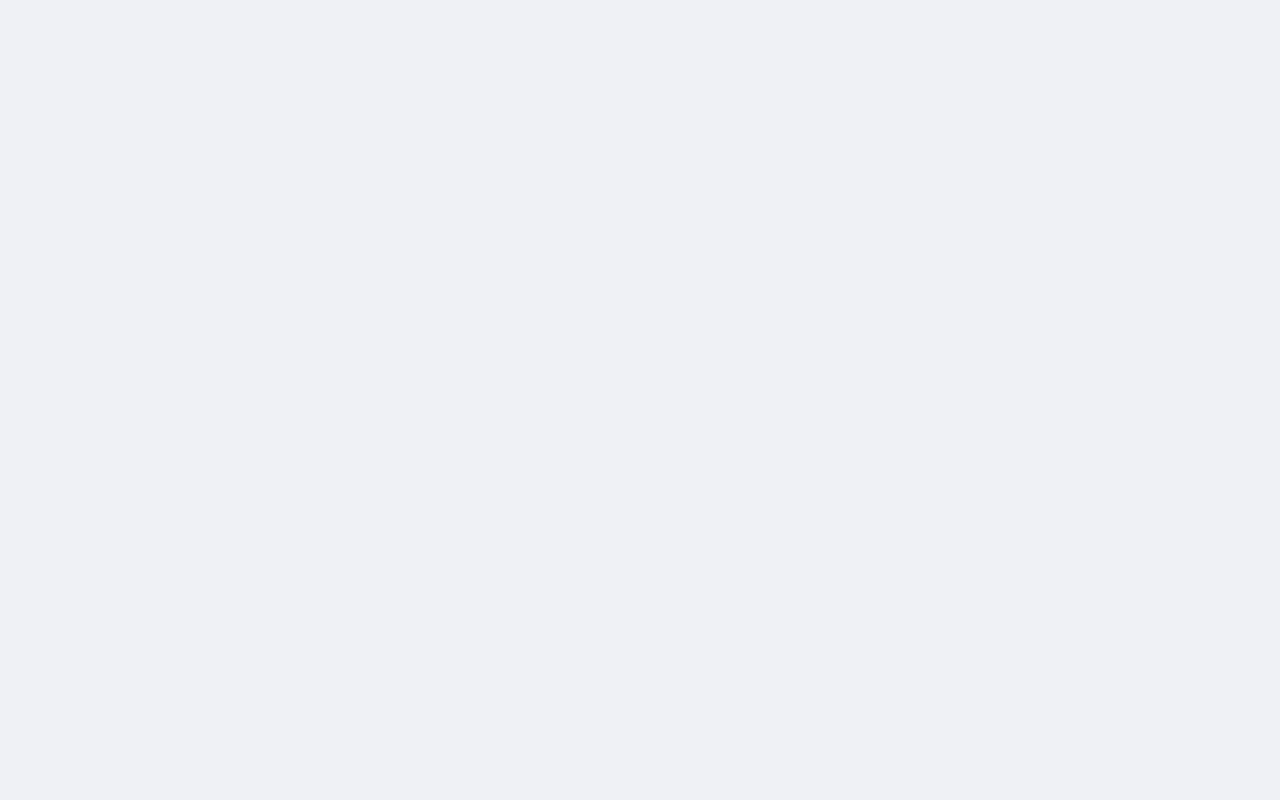
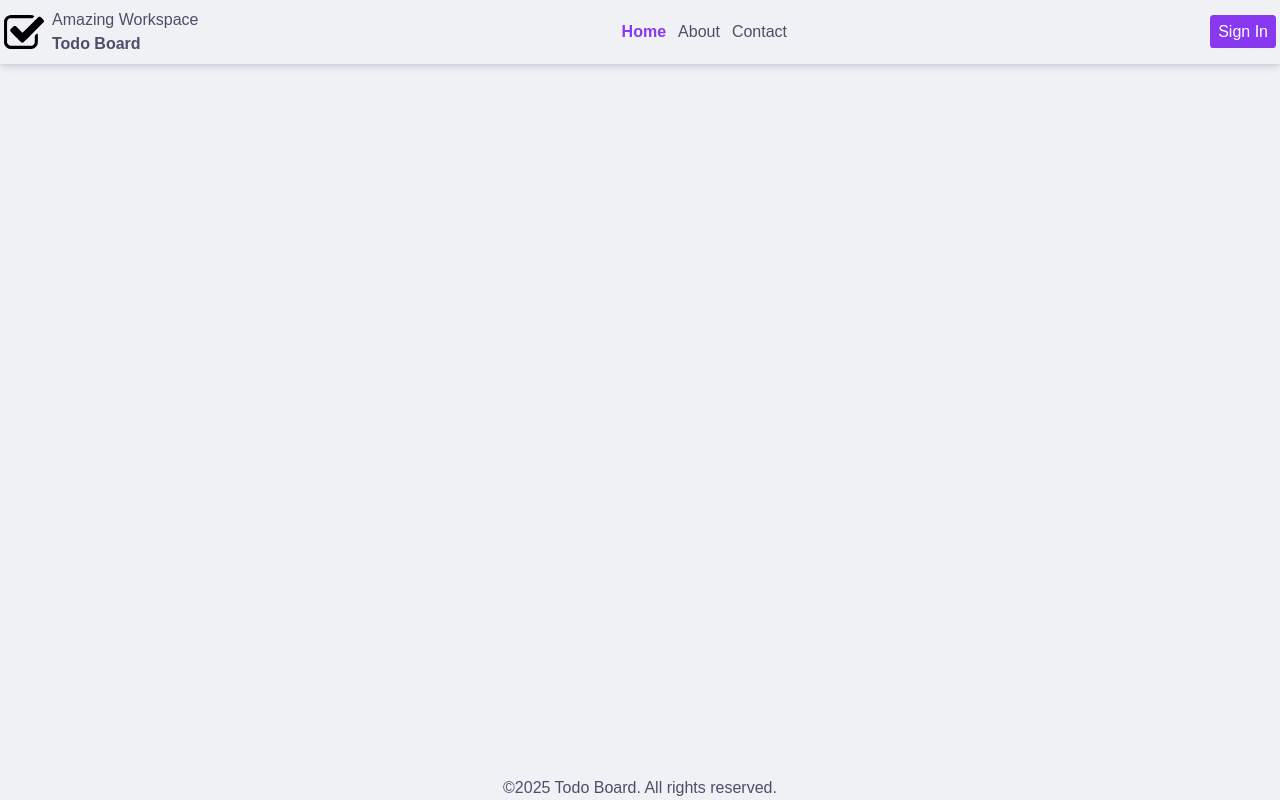
Before and after one commit to OleksiyNikolaenko/todo-board, a Next.js app: page / in a window 1280 px wide. Built offline with nearby package versions, Linux system fonts and the light colour scheme.

Commit message:
created base layout

```diff
--- a/src/app/layout.tsx
+++ b/src/app/layout.tsx
@@ -1,15 +1,16 @@
-import type { Metadata } from "next"
-import "./globals.css"
+import { Footer } from '@/widgets/footer';
+import { Header } from '@/widgets/header';
+import type { Metadata } from 'next';
+import './globals.css';
 
 const poppins = {
-  variable: "--font-poppins",
-  subsets: ["latin"],
-
+  variable: '--font-poppins',
+  subsets: ['latin'],
 };
 
 export const metadata: Metadata = {
-  title: "Create Next App",
-  description: "Generated by create next app",
+  title: 'Create Next App',
+  description: 'Generated by create next app',
 };
 
 export default function RootLayout({
@@ -19,10 +20,12 @@ export default function RootLayout({
 }>) {
   return (
     <html lang="en">
-      <body
-        className={` ${poppins.variable} antialiased`}
-      >
-        {children}
+      <body className={` ${poppins.variable} font-display antialiased`}>
+        <div className="flex h-screen flex-col">
+          <Header />
+          <main className="flex-1">{children}</main>
+          <Footer />
+        </div>
       </body>
     </html>
   );
```
